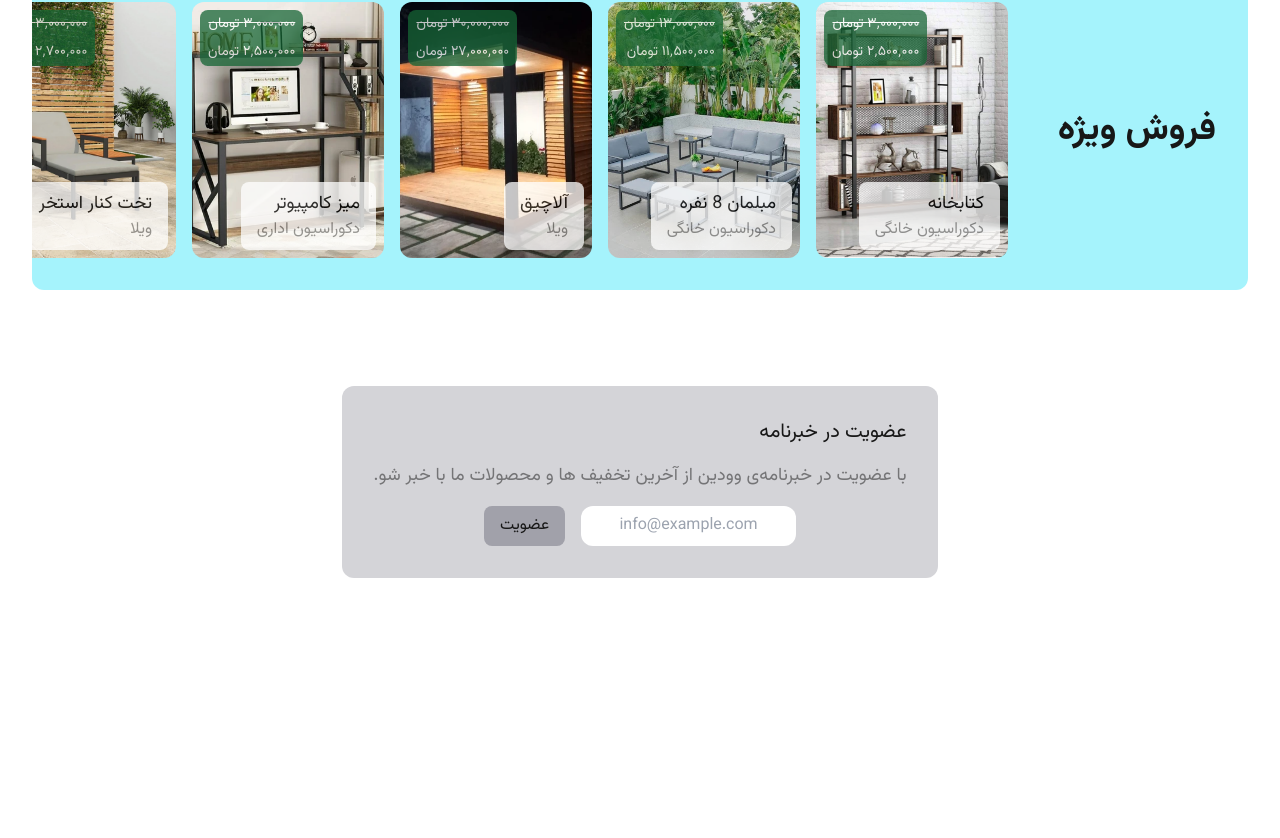
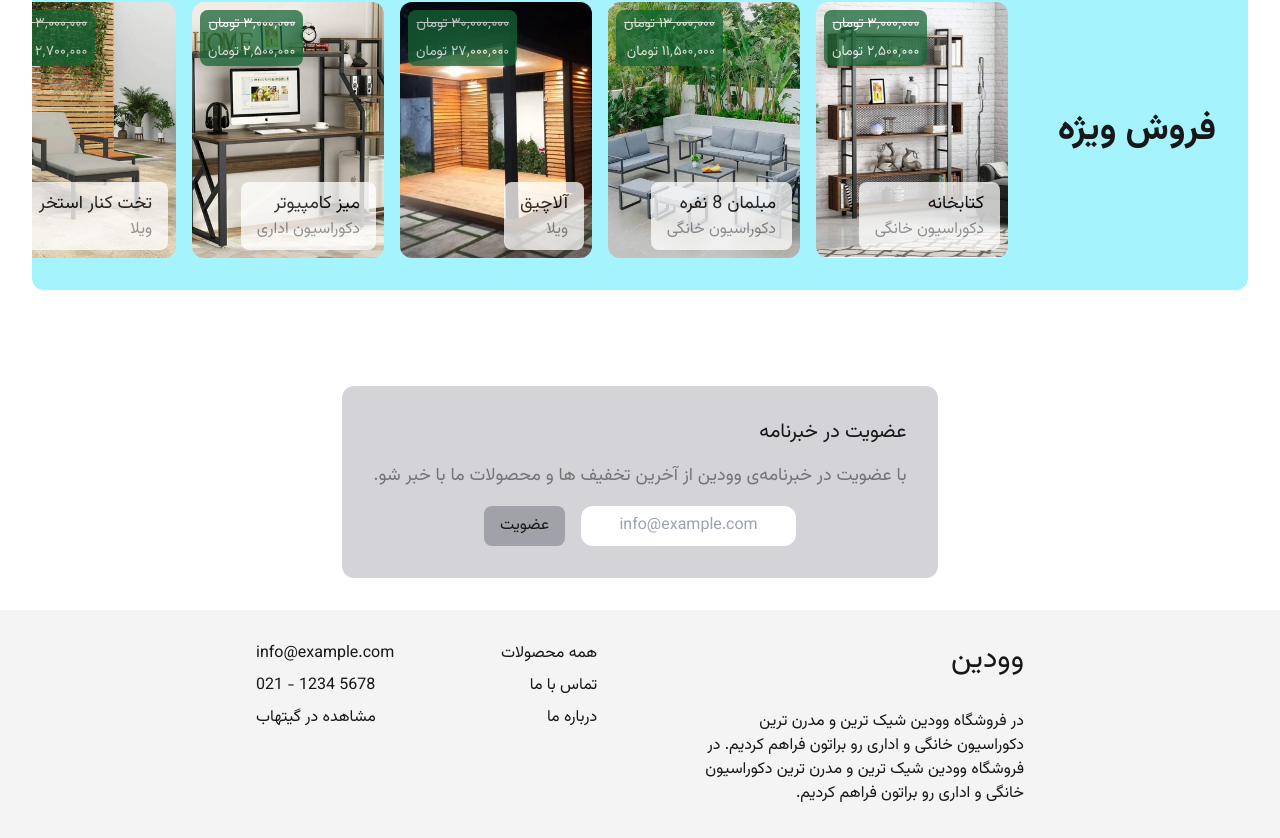
Before and after one commit to reza-kelidari/woodin, a Next.js app: page / in a window 1280 px wide. Shown: the part 1946-2784 px from the top of the page. Before the commit the page ends 2556 px from the top, so only its background shows below. Built offline with nearby package versions, Linux system fonts and the light colour scheme.

Commit message:
Making Footer component

```diff
--- a/app/layout.tsx
+++ b/app/layout.tsx
@@ -2,6 +2,7 @@ import type { Metadata } from "next";
 import { Vazirmatn } from "next/font/google";
 import "./globals.css";
 import NavBar from "@/components/NavBar";
+import Footer from "@/components/Footer";
 
 const vazirMatn = Vazirmatn({ subsets: ["arabic"] });
 
@@ -20,6 +21,7 @@ export default function RootLayout({
       <body className={`${vazirMatn.className} antialiased`}>
         <NavBar />
         {children}
+        <Footer />
       </body>
     </html>
   );
--- /dev/null
+++ b/components/Footer/index.tsx
@@ -0,0 +1,58 @@
+import Link from "next/link";
+import React from "react";
+
+export default function Footer() {
+  return (
+    <footer className="bg-zinc-100 dark:bg-zinc-900 p-8 flex justify-between xl:px-64 2xl:px-96 max-sm:flex-col max-sm:gap-8">
+      <div className="flex flex-col gap-8">
+        <Link href="/" className="text-3xl">
+          وودین
+        </Link>
+        <p className="w-full sm:w-80">
+          در فروشگاه وودین شیک ترین و مدرن ترین دکوراسیون خانگی و اداری رو
+          براتون فراهم کردیم. در فروشگاه وودین شیک ترین و مدرن ترین دکوراسیون
+          خانگی و اداری رو براتون فراهم کردیم.
+        </p>
+      </div>
+
+      <ul className="flex flex-col gap-2">
+        <li>
+          <Link href="#" className="hover:text-cyan-700">
+            همه محصولات
+          </Link>
+        </li>
+        <li>
+          <Link href="#" className="hover:text-cyan-700">
+            تماس با ما
+          </Link>
+        </li>
+        <li>
+          <Link href="#" className="hover:text-cyan-700">
+            درباره ما
+          </Link>
+        </li>
+      </ul>
+
+      <ul className="flex flex-col gap-2" dir="ltr">
+        <li>
+          <a href="mailto:info@example.com" className="hover:text-cyan-700">
+            info@example.com
+          </a>
+        </li>
+        <li>
+          <a href="tel:02112345678" className="hover:text-cyan-700">
+            021 - 1234 5678
+          </a>
+        </li>
+        <li>
+          <a
+            href="https://github.com/reza-kelidari/woodin/"
+            className="hover:text-cyan-700"
+          >
+            مشاهده در گیتهاب
+          </a>
+        </li>
+      </ul>
+    </footer>
+  );
+}
```
